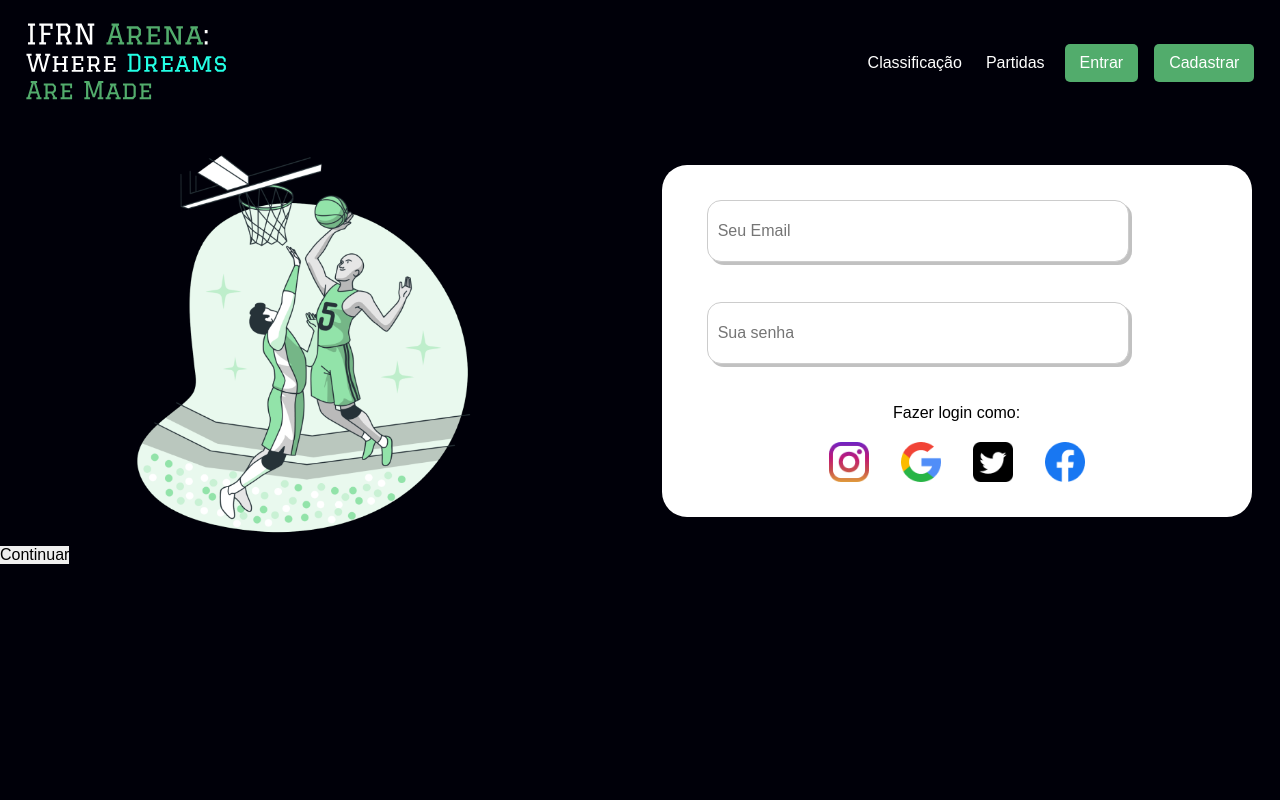
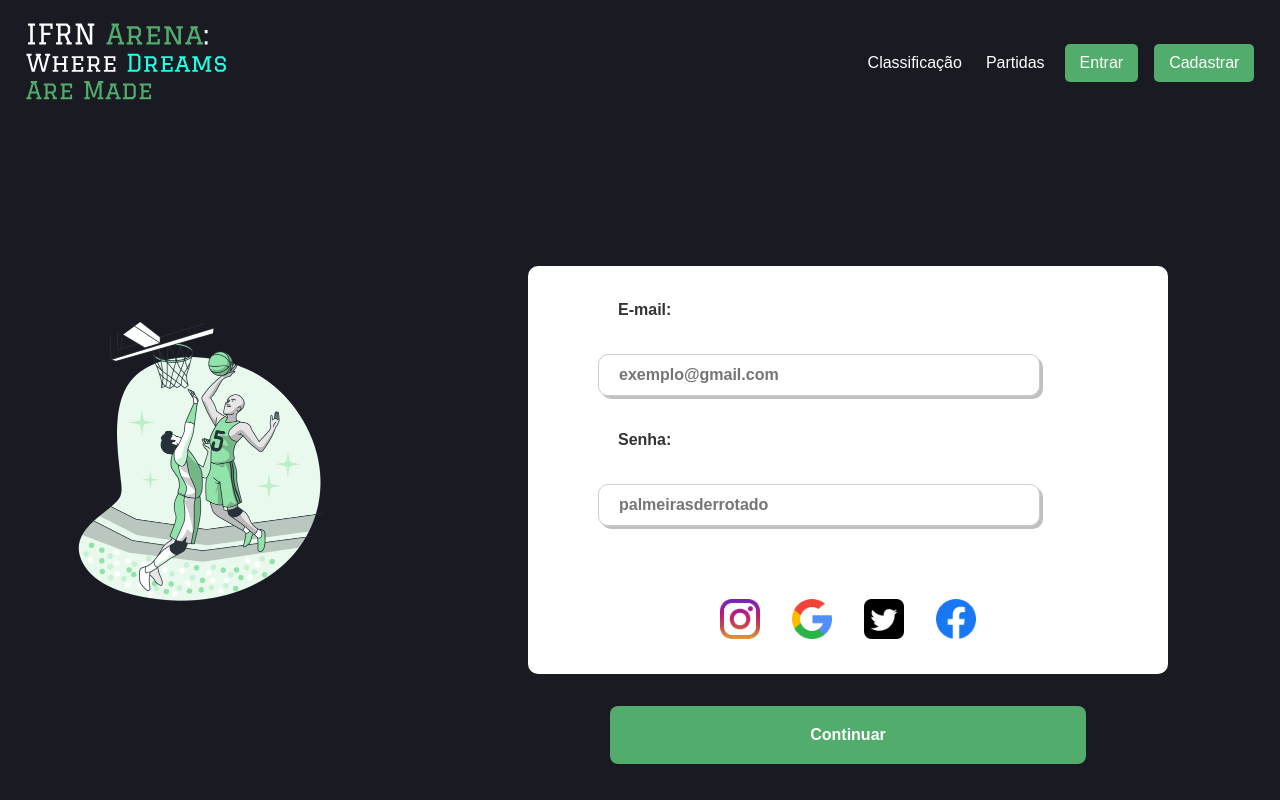
Before and after one commit to jjjor/Projeto-Integrador-SGCE, a Django app: page /login in a window 1280 px wide. Run offline with Django 4.2, Linux system fonts and the light colour scheme.

Commit message:
login changes

```diff
--- a/core/static/css/login.css
+++ b/core/static/css/login.css
@@ -6,26 +6,30 @@
 }
 
 #img-basquete {
-  width: 350px;
-  height: 420px;
-  padding-left: 10%;
-  padding-right: 14%;
+  width: 20%;
+  height: 20%;
 }
 
 .form-login {
+
+  display: flex;
+  align-items: center;
   width: 500px;
   background-color: #fff;
-  padding: 35px 45px;
-  border-radius: 25px;
+  padding: 35px 70px;
+  border-radius: 10px;
   display: inline-grid;
-  align-content: center;
-  margin-top: 10px;
+  margin-top: 120px;
 }
 
 #email_login,
-#senha_login {
-  border-radius: 14px;
-  margin-bottom: 20px;
+#senha_login,
+label {
+  display: flex;
+  justify-content: flex-start;
+  border-radius: 10px;
+  margin-bottom: 15px;
+  padding: 0 20px;
 }
 
 p#fazer_login{
@@ -62,3 +66,31 @@ input[type="senha"] {
   width: 40px;
   height: 40px;
 }
+
+#content-box-login {
+  display: flex;
+  align-items: center;
+  justify-content: center;
+  gap: 10rem;
+}
+
+button {
+  color: white;
+  padding: 15px 25px;
+  border-radius: 8px;
+  cursor: pointer;
+  background-color: #52AC6C;
+}
+
+button:hover{
+  cursor: pointer;
+  transition: 0.6s;
+  background-color: #2abc4cbb;
+  transform: translate(0px, -2px);
+}
+
+#form-button {
+  display: flex;
+  flex-direction: column;
+  align-items: center;
+}
--- a/core/static/css/style.css
+++ b/core/static/css/style.css
@@ -9,7 +9,7 @@
 }
 
 body {
-    background-color: rgb(0, 0, 9);
+    background-color: rgba(0, 0, 9, 0.899);
   }
 
 
@@ -160,8 +160,9 @@ header {
 	display: flex;
 	align-items: center;
 	justify-content: center;
-	gap: 12rem;
-	margin-top: 20px;
+	gap: 10rem;
+	margin-top: 60px;
+	margin-right: 0px;
 }
 
 /* form register ----------------------------------*/
@@ -185,6 +186,7 @@ label {
 	display: block;
 	margin-bottom: 10px;
 	color: #333;
+	font-weight: bold;
 }
 
 input[type="text"],
@@ -205,17 +207,35 @@ select {
 }
 
 #form-button {
-	background-color: #52AC6C;
 	font-weight: bold;
 	color: #fff;
-	padding: 15px 15px;
+	padding: 20px 40px;
 	border: none;
 	border-radius: 5px;
 	cursor: pointer;
+	gap: 2rem;
 }
 
-#form-button:hover {
-	background-color: #2abc4c;
+#form-button-register {
+	font-weight: bold;
+	color: #fff;
+	padding: 20px 40px;
+	border: none;
+	border-radius: 5px;
+	cursor: pointer;
+	gap: 2rem;
+}
+
+#form-button button {
+	background-color: #52AC6C;
+	padding: 20px 200px;
+}
+
+#form-button-register button {
+	background-color: #52AC6C;
+}
+
+#form-button button:hover {
 	cursor: pointer;
 	transition: 0.6s;
 	transform: translate(0, -2px);
--- a/core/templates/base.html
+++ b/core/templates/base.html
@@ -24,7 +24,7 @@
             </ul>
          </nav>
          <div id="buttons">
-            <button type="button">Entrar</button>
+            <a href="login"><button type="button">Entrar</button></a>
             <a href="register"><button type="button">Cadastrar</button></a>
          </div>
       </div>
--- a/core/templates/login.html
+++ b/core/templates/login.html
@@ -2,13 +2,18 @@
 {%load static%}
 {%block main%}
 <link rel="stylesheet" href="{%static 'css/login.css' %}">
+<div id="content-box-login">
+    <img id="img-basquete" src="{% static 'images/basketball.png'%}" alt="basquete">
 
-<img id="img-basquete" src="{% static 'images/basketball.png'%}" alt="basquete">
 
-    <form class="form-login" action="/processa-formulário" method="post">
-        <input id="email_login" type="email" name="email" placeholder="Seu Email">
-        <input id="senha_login" type="senha" name="senha" placeholder="Sua senha">
-        <p id="fazer_login">Fazer login como:</p>
+<div id="form-button">
+<form class="form-login" action="/processa-formulário" method="post">
+        <label for="email">E-mail:</label>
+        <input id="email_login" type="email" name="email" placeholder="exemplo@gmail.com">
+
+        <label for="senha">Senha:</label>
+        <input id="senha_login" type="senha" name="senha" placeholder="palmeirasderrotado">
+        <p id="fazer_login">Fazer login com:</p>
         <div class="img_container">
             <img id='login_com' src="{% static 'images/instagram_1.png'%}" alt="insta">
             <img id='login_com' src="{% static 'images/pesquisa_1.png'%}" alt="google">
@@ -17,6 +22,8 @@
         </div>
     </form>
     <button id="enviar">Continuar</button>
+</div>
+
 
 
 {%endblock main%}
--- a/core/templates/register.html
+++ b/core/templates/register.html
@@ -25,7 +25,7 @@
             <label for="senha">Senha:</label>
             <input type="password" id="senha" name="senha" required>
 
-            <button id="form-button">Continuar</button>
+            <button id="form-button-register">Continuar</button>
         </form>
     </div>
 
```
